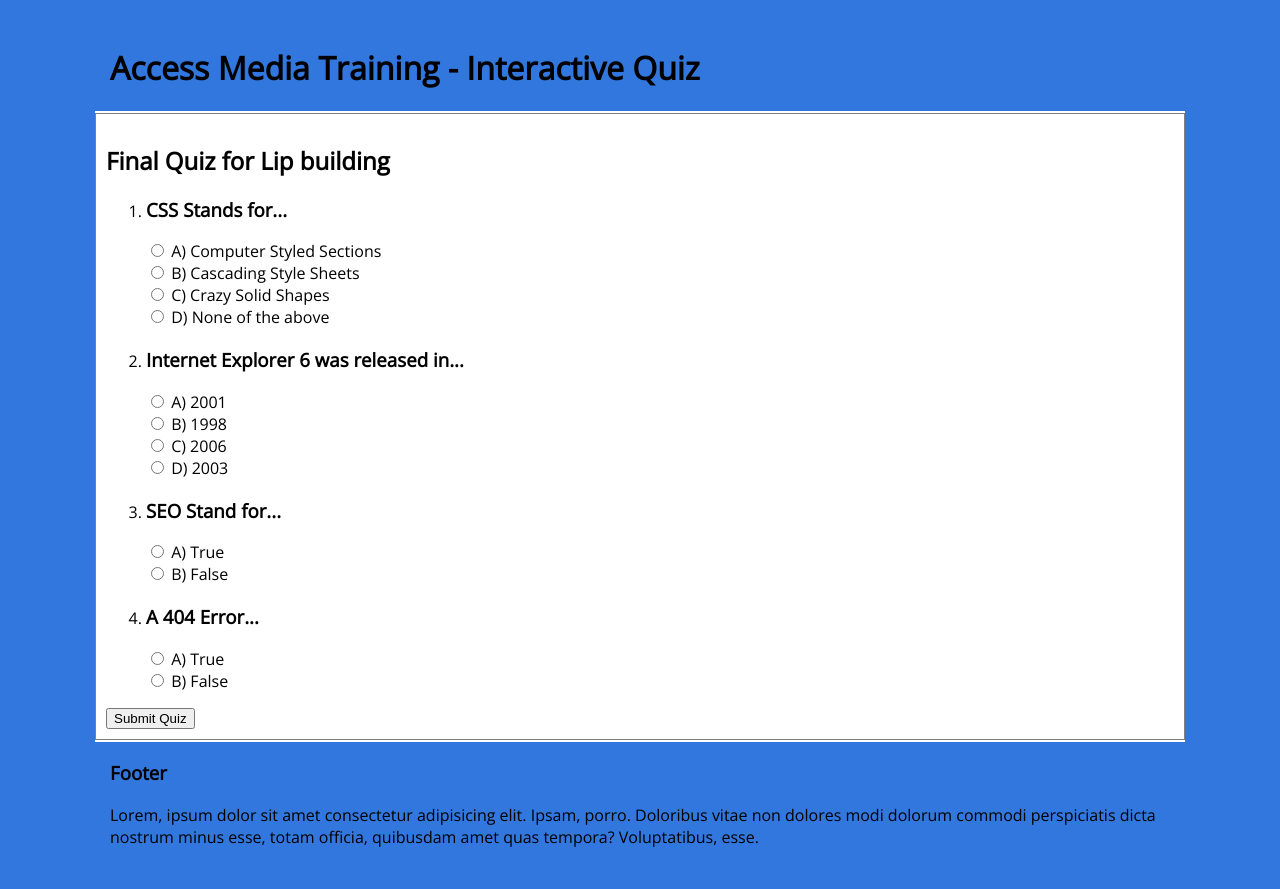
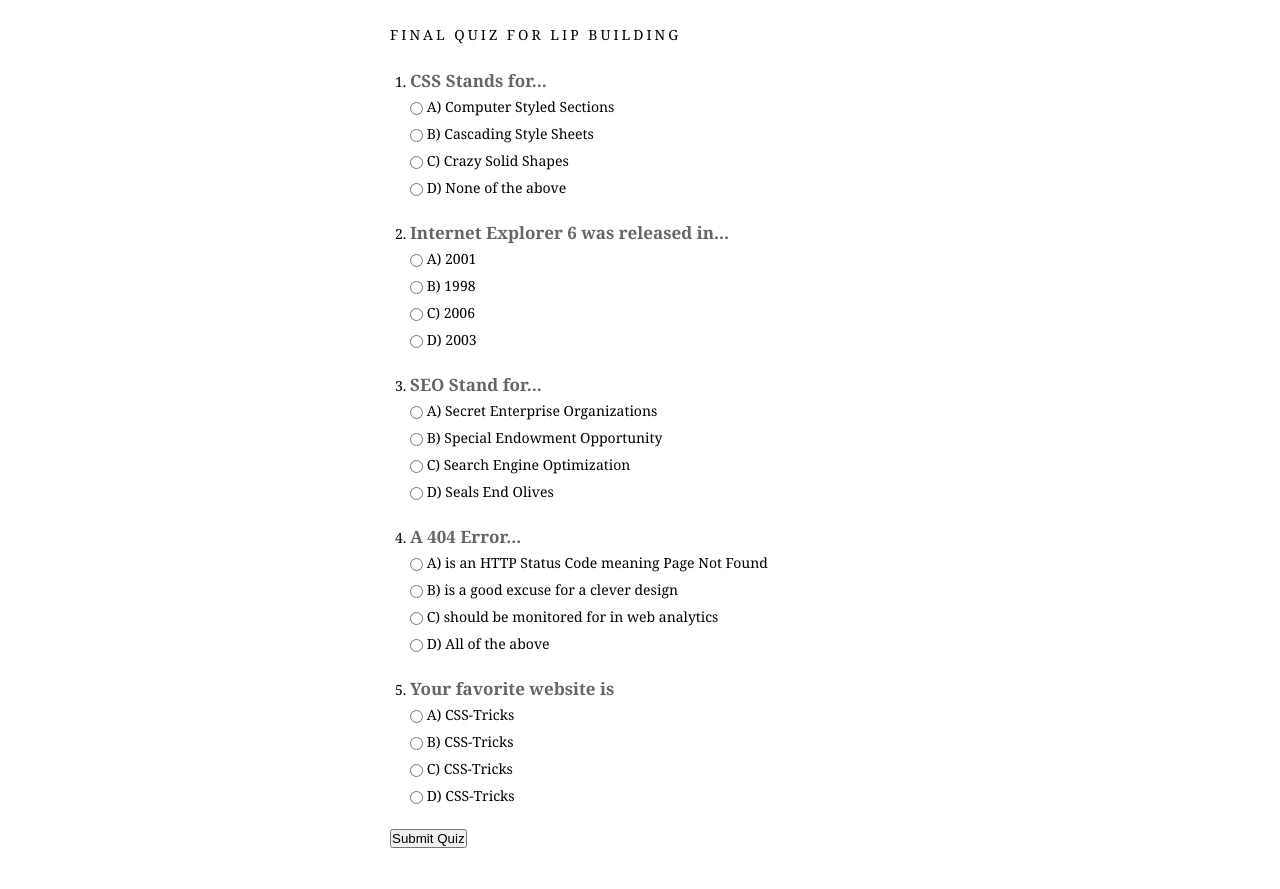
Before and after one commit to herrj636/herrj636.github.io, a PHP site: page /Interactive-Quiz/index.php in a window 1280 px wide. After the commit the page ends 848 px from the top, so only its background shows below. Run offline with PHP 8.4, Linux system fonts and the light colour scheme.

Commit message:
Update interactive quiz

```diff
--- /dev/null
+++ b/Interactive-Quiz/css/style.css
@@ -0,0 +1,36 @@
+/*
+	 CSS-Tricks Example
+	 by Chris Coyier
+	 http://css-tricks.com
+*/
+
+*					{ margin: 0; padding: 0; }
+body				{ font: 14px Georgia, serif; }
+
+#page-wrap		    { width: 500px; margin: 0 auto; }
+
+h1                  { margin: 25px 0; font: 14px Georgia, Serif; text-transform: uppercase; letter-spacing: 3px; }
+
+#quiz input {
+    vertical-align: middle;
+}
+
+#quiz ol {
+   margin: 0 0 10px 20px;
+}
+
+#quiz ol li {
+   margin: 0 0 20px 0;
+}
+
+#quiz ol li div {
+   padding: 4px 0;
+}
+
+#quiz h3 {
+   font-size: 17px; margin: 0 0 1px 0; color: #666;
+}
+
+#results {
+    font: 44px Georgia, Serif;
+}
--- a/Interactive-Quiz/css/styles.css
+++ /dev/null
@@ -1,77 +0,0 @@
-@import url(https://fonts.googleapis.com/css?family=Open+Sans);
-
-* { box-sizing: border-box; }
-
-body {
-  font-family: 'Open Sans', sans-serif;
-  background-color: #3177dd;
-}
-
-section {
-	background-color: #fff;
-}
-
-header {
-	padding: 0 15px;
-}
-
-
-footer {
-	padding: 0 15px;
-}
-
-.wrapper {
-	padding: 5px;
-	max-width: 1100px;
-	width: 95%;
-	margin: 20px auto;
-}
-
-.columns {
-	display: flex;
-	flex-flow: row wrap;
-	justify-content: center;
-	margin: 5px 0;
-}
-
-.column {
-	flex: 1;
-	border: 1px solid gray;
-	margin: 2px;
-	padding: 10px;
-	&:first-child { margin-left: 0; }
-	&:last-child { margin-right: 0; }
-
-}
-
-input {
-    /*vertical-align: middle;*/
-    /*position: absolute;*/
-    /*float: left;*/
-    /*width: 100%;*/
-    /*height: 200px;*/
-    /*box-sizing: border-box;*/
-    /*border: 2px solid rgba(0,0, 255, 1.0);*/
-}
-
-
-@media screen and (max-width: 980px) {
-  .columns .column {
-		margin-bottom: 5px;
-    flex-basis: 40%;
-		&:nth-last-child(2) {
-			margin-right: 0;
-		}
-		&:last-child {
-			flex-basis: 100%;
-			margin: 0;
-		}
-	}
-}
-
-@media screen and (max-width: 680px) {
-	.columns .column {
-		flex-basis: 100%;
-		margin: 0 0 5px 0;
-	}
-}
--- a/Interactive-Quiz/grade.php
+++ b/Interactive-Quiz/grade.php
@@ -21,6 +21,7 @@
             $answer2 = $_POST['question-2-answers'];
             $answer3 = $_POST['question-3-answers'];
             $answer4 = $_POST['question-4-answers'];
+            $answer5 = $_POST['question-5-answers'];
 
             $totalCorrect = 0;
 
--- a/Interactive-Quiz/index.php
+++ b/Interactive-Quiz/index.php
@@ -3,29 +3,18 @@
 
 <head>
 	<meta http-equiv="Content-Type" content="text/html; charset=UTF-8" />
+    <script src="scripts/formValidate.js"></script>
 
-	<meta name="viewport" content="width=device-width, initial-scale=1.0"/>
-	<meta http-equiv="X-UA-Compatible" content="ie=edge"/>
-	<meta http-equiv="refresh" content="5">
+	<title>PHP Quiz</title>
 
-	<script src="scripts/formValidate.js"></script>
+	<link rel="stylesheet" type="text/css" href="css/style.css" />
+</head>
 
-	<title>Access Media Training - Interactive Quiz</title>
+<body>
 
-	<link rel="stylesheet" type="text/css" href="css/styles.css">
+	<div id="page-wrap">
 
-</head>
-<body>
-	<div class="wrapper">
-
-		<header>
-			<h1><strong>Access Media Training - Interactive Quiz</strong></h1>
-		</header>
-		<section class="columns">
-
-			<div class="column">
-<form action="" id="userData" name="contact">
-<h1>Final Quiz for Lip building</h1>
+		<h1>Final Quiz for Lip building</h1>
 
 		<form action="grade.php" method="post" id="quiz">
 
@@ -89,12 +78,22 @@
 
                     <div>
                         <input type="radio" name="question-3-answers" id="question-3-answers-A" value="A" />
-                        <label for="question-3-answers-A">A) True</label>
+                        <label for="question-3-answers-A">A) Secret Enterprise Organizations</label>
                     </div>
 
                     <div>
                         <input type="radio" name="question-3-answers" id="question-3-answers-B" value="B" />
-                        <label for="question-3-answers-B">B) False</label>
+                        <label for="question-3-answers-B">B) Special Endowment Opportunity</label>
+                    </div>
+
+                    <div>
+                        <input type="radio" name="question-3-answers" id="question-3-answers-C" value="C" />
+                        <label for="question-3-answers-C">C) Search Engine Optimization</label>
+                    </div>
+
+                    <div>
+                        <input type="radio" name="question-3-answers" id="question-3-answers-D" value="D" />
+                        <label for="question-3-answers-D">D) Seals End Olives</label>
                     </div>
 
                 </li>
@@ -105,12 +104,48 @@
 
                     <div>
                         <input type="radio" name="question-4-answers" id="question-4-answers-A" value="A" />
-                        <label for="question-4-answers-A">A) True</label>
+                        <label for="question-4-answers-A">A) is an HTTP Status Code meaning Page Not Found</label>
                     </div>
 
                     <div>
                         <input type="radio" name="question-4-answers" id="question-4-answers-B" value="B" />
-                        <label for="question-4-answers-B">B) False</label>
+                        <label for="question-4-answers-B">B) is a good excuse for a clever design</label>
+                    </div>
+
+                    <div>
+                        <input type="radio" name="question-4-answers" id="question-4-answers-C" value="C" />
+                        <label for="question-4-answers-C">C) should be monitored for in web analytics</label>
+                    </div>
+
+                    <div>
+                        <input type="radio" name="question-4-answers" id="question-4-answers-D" value="D" />
+                        <label for="question-4-answers-D">D) All of the above</label>
+                    </div>
+
+                </li>
+
+                <li>
+
+                    <h3>Your favorite website is</h3>
+
+                    <div>
+                        <input type="radio" name="question-5-answers" id="question-5-answers-A" value="A" />
+                        <label for="question-5-answers-A">A) CSS-Tricks</label>
+                    </div>
+
+                    <div>
+                        <input type="radio" name="question-5-answers" id="question-5-answers-B" value="B" />
+                        <label for="question-5-answers-B">B) CSS-Tricks</label>
+                    </div>
+
+                    <div>
+                        <input type="radio" name="question-5-answers" id="question-5-answers-C" value="C" />
+                        <label for="question-5-answers-C">C) CSS-Tricks</label>
+                    </div>
+
+                    <div>
+                        <input type="radio" name="question-5-answers" id="question-5-answers-D" value="D" />
+                        <label for="question-5-answers-D">D) CSS-Tricks</label>
                     </div>
 
                 </li>
@@ -120,21 +155,20 @@
             <input type="submit" value="Submit Quiz" />
 
 		</form>
-    </form>
-			</div>
-		</section>
-		<section>
-
-
-
-</section>
-
-
-		<footer>
-			<h3>Footer</h3>
-			<p>Lorem, ipsum dolor sit amet consectetur adipisicing elit. Ipsam, porro. Doloribus vitae non dolores modi dolorum commodi perspiciatis dicta nostrum minus esse, totam officia, quibusdam amet quas tempora? Voluptatibus, esse.</p>
-		</footer>
 
 	</div>
+
+<script type="text/javascript">
+    const data = document.forms['quiz'];
+const errorElement = document.getElementById('error');
+
+// This function stops the form from launching a new website.
+data.addEventListener("submit", (e) => {
+    e.preventDefault();
+    console.log("Hola")
+});
+</script>
+
 </body>
+
 </html>
--- a/Interactive-Quiz/scripts/formValidate.js
+++ /dev/null
@@ -1,35 +0,0 @@
-// console.log('hello world');
-
-
-// This function validates that a pronoun option is chosen in the HTML form. If the form is valid, createSignature() is launched to generate the signature.
-validateForm = () => {
-    let messages = [];
-    var pronoun = data.querySelector('select[tabindex="7"]').value;
-    var directNum = data.querySelector('input[tabindex="3"]').value;
-    var mobileNum = data.querySelector('input[tabindex="4"]').value;
-
-    let validateCode = false
-
-    if (pronoun == "pronoun") {
-        messages.push('Please choose a valid pronoun option');
-    }
-
-    if (formatPhoneNumber(directNum) == null) {
-        messages.push('Your direct number needs to have 10 digits only');
-    }
-
-    if (formatPhoneNumber(mobileNum) == null) {
-        messages.push('Your mobile number needs to have 10 digits only');
-    }
-
-    if (messages.length > 0) {
-        errorElement.innerText = messages.join(', ');
-        console.log(messages.length);
-        return false
-    } else if (messages.length == 0) {
-    	errorElement.innerText = messages;
-    	console.log(messages.length)
-    	createSignature();
-        return true
-    }
-}
```
